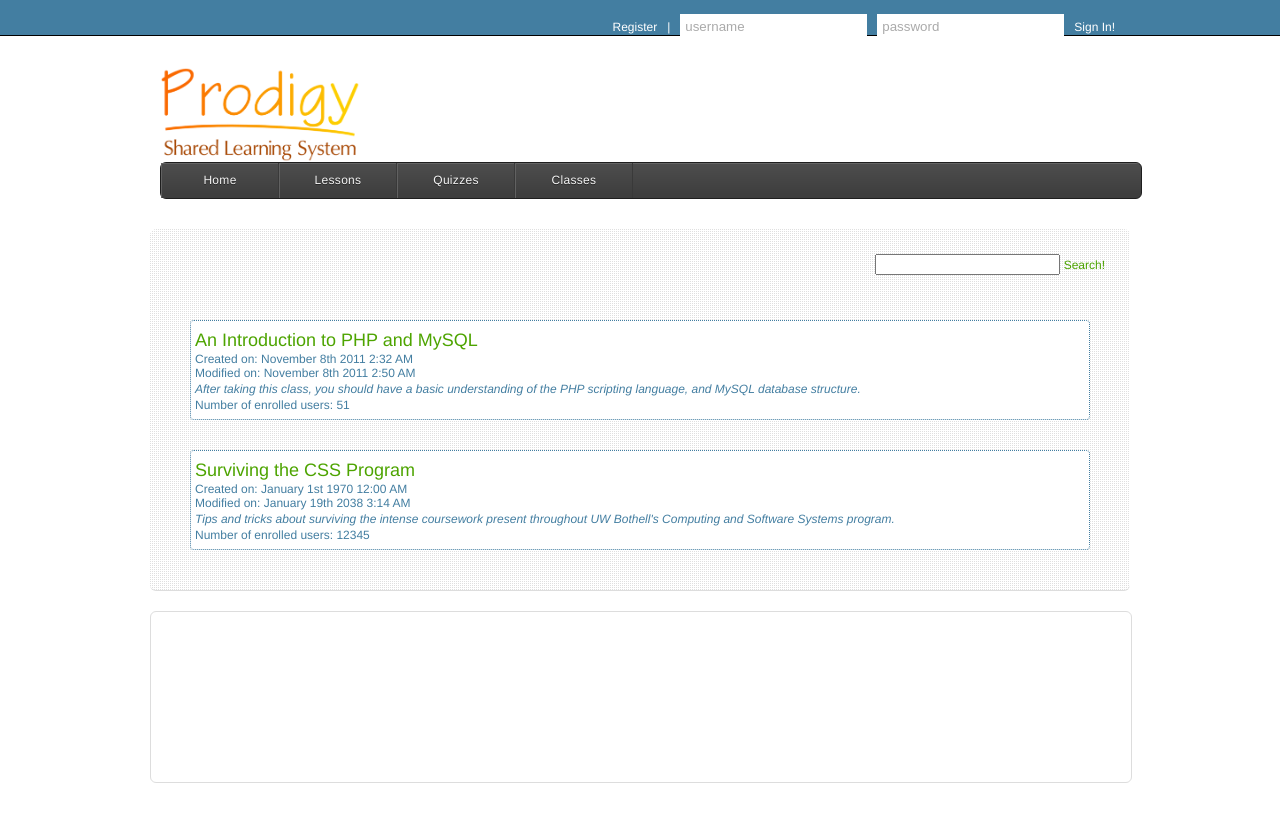
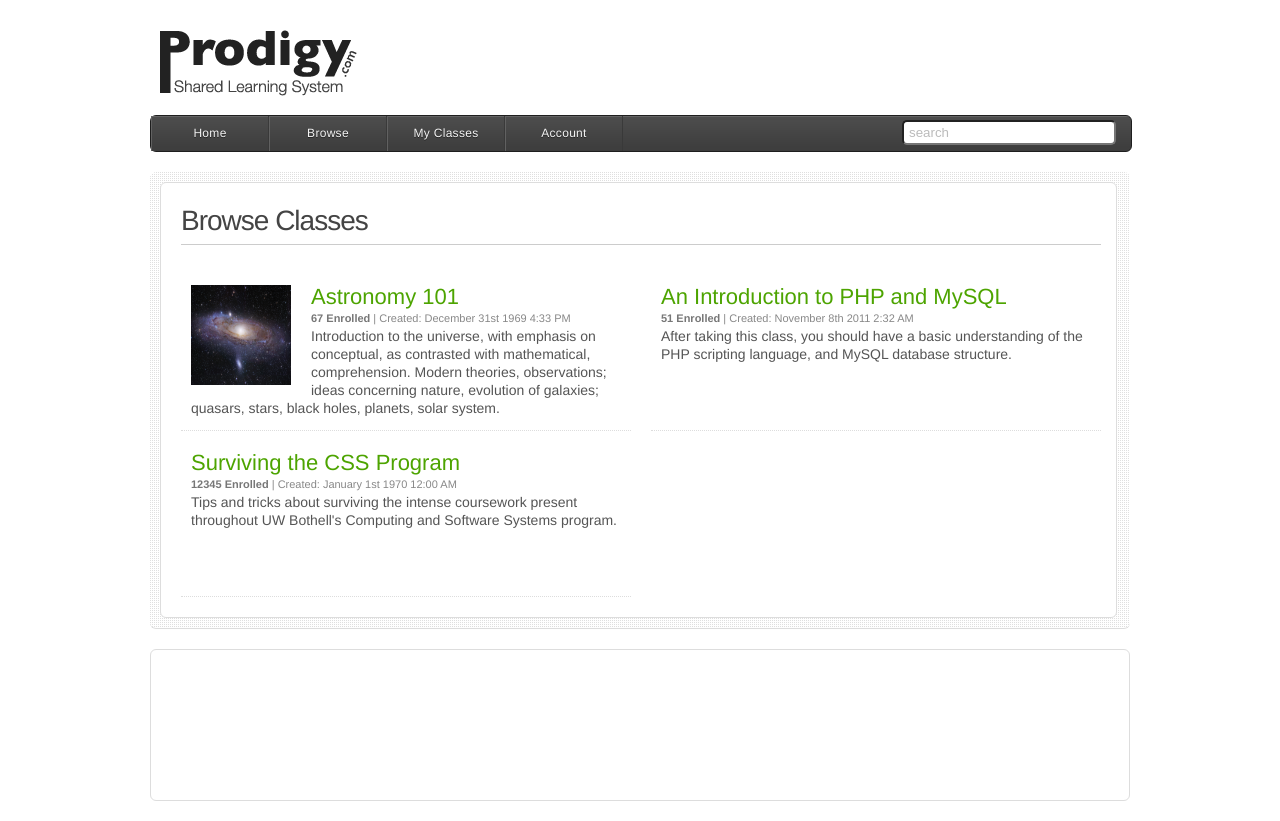
Before and after one commit to smartboyathome/Prodigy, a PHP site: page /catalog.php in a window 1280 px wide. Before the commit the page ends 783 px from the top, so only its background shows below. Run offline with PHP 8.4, Linux system fonts and the light colour scheme; data comes from the database, SQL or seed files in the repository.

Commit message:
Edited catalog page to fit new redesign, restructured CSS file

```diff
--- a/catalog.php
+++ b/catalog.php
@@ -1,74 +1,17 @@
-<?php
+<?php include_once 'includes/header.php'; ?>
 
-//initial connection to the MySQL server
-$connection = mysql_connect("localhost", "prodigy", "huskies");
+    <div id="wrapper" class="frame flc">
 
-if (!$connection){
-	die("Database connection error.");
-}
+        <div class="oneColumn">
+            <section class="classContainer">
+                <div class="header">Browse Classes</div>
+                <article class="classDescription">
+                    <div class="imageContainer"><img class="image" src="images/astronomy.jpg" alt="universe" /></div>
+            	    <h3 class="title">Astronomy 101</h3>
+            	    <div class="smallPrint"><span>67 Enrolled</span> | Created: December 31st 1969 4:33 PM</div>
+            	    <div class="description">Introduction to the universe, with emphasis on conceptual, as contrasted with mathematical, comprehension. Modern theories, observations; ideas concerning nature, evolution of galaxies; quasars, stars, black holes, planets, solar system. </div>
+                </article>
 
-
-//connects to the Prodigy database
-$db_select = mysql_select_db("prodigy", $connection);
-
-if (!$db_select){
-	die ("Error selecting database.");
-}
-
-?>
-
-
-
-<!DOCTYPE HTML>
-
-<head>
-    <title>Prodigy | Shared Learning System</title>
-    <link rel="Icon Name" href="/images/favicon.png">
-    <link rel="stylesheet" type="text/css" href="css/style.css" />
-    <meta name="description" content="" />
-</head>
-
-<body>
-
-<div id="login">
-    <div id="loginBar" class="frame">
-        <ul class="list">
-            <li><a href="">Sign In!</a></li>
-            <li><input type="text" name="password" value="password"/></li>
-            <li><input type="text" name="username" value="username"/></li>
-            <li>|</li>
-            <li><a href="">Register</a></li>
-        </ul>
-    </div>
-</div>
-
-<div id="test"></div>
-
-<div id="container">
-
-    <header id="header" class="frame">
-
-	    <h1 class="title"><img src="prodigylogo.png" width="200"></h1>
-    </header>
-
-    <nav id="nav" class="frame">
-    	<ul class="list">
-    	    <li><a href="">Home</a></li>
-    	    <li><a href="">Lessons</a></li>
-    	    <li><a href="">Quizzes</a></li>
-    	    <li><a href="">Classes</a></li>
-
-    	</ul>
-    </nav>
-
-    <div id="wrapper" class="frame">
-
-	    <div align="right" style="padding:15px; color: #437EA1; ">
-		<input type="text" align:right; name="search" /><a href=""> Search!</a>
-
-	    </div>
-
-	    <div style="overflow:scroll; height:inherit;">
                 <?php
             	$result = mysql_query("SELECT * FROM class", $connection);
 
@@ -78,39 +21,31 @@ if (!$db_select){
 
                 while ($row = mysql_fetch_array($result)){
                 	echo("
-		    <section class='catalog'>
-			<h3 class='header'>".$row[name]."</h3>
-			<div class='createdDate'>Created on: ");
+            	    <article class='classDescription'>
+            	        <h3 class='title'>".$row[name]."</h3>
+            	        <div class='smallPrint'><span>".$row[enrolledCnt]." Enrolled </span> | Created: ");
                        echo date('F jS Y g:i A', $row[createdDate]);
 
+                       echo ("</div>");
+                       /*
                         echo ("</div>
                         <div class='modifiedDate'>Modified on: ");
 
                         echo date('F jS Y g:i A', $row[lastModDate]);
-
+                        */
             	        echo ("<div class='description'>
-			    <p><i>".$row[description]."</i></p>
+            	            <p>".$row[description]."</p>
             	        </div>
-
-		    <div class='enrolledCnt'>Number of enrolled users:
-			".$row[enrolledCnt]."
-		    </div>
-		    </section>");
+            	    </article>");
             	}
 
             	mysql_free_result($result);
             	?>
-	 </div>
 
+        	</section>
 
+        </div> <!-- .oneColumn -->
 
     </div> <!--#wrapper -->
 
-    <footer id ="footer" class="frame">
-
-    </footer>
-
-</div>
-
-</body>
-</html>
+<?php include_once 'includes/footer.php'; ?>
--- a/css/style.css
+++ b/css/style.css
@@ -56,7 +56,7 @@ body {
 	.classpage .list{}
 	.classpage .list li { font-size: 15px;}
 
-.frame { width: 960px; margin: 0 auto;  background: #FFF; padding: 10px; }
+.frame { width: 960px; margin: 0 auto;  background: #FFF; padding: 10px; overflow: hidden;}
 .grid { margin: auto 10px; }
 
 #container { width: 980px; margin: 0 auto; background: #FFF; }
@@ -75,6 +75,8 @@ body {
 #header { height: 75px; margin-top: 20px; border-top: 0; }
 	#header .title {}
 
+.header { font-size: 28px;  letter-spacing: -1px; line-height: 36px; color: #444; padding-bottom: 5px; margin-bottom: 20px; border-bottom: 1px solid #ccc;  }
+
 #nav ul { margin-bottom: 20px; width: 980px; }
 	#nav .list {height: 35px; ; border: 1px solid #1E1E1E; background: url('../images/nav_bg.png'); }
 	#nav .list li { line-height: 35px; float: left; }
@@ -87,25 +89,31 @@ body {
 
 #wrapper { height: auto; padding: 10px; background: url('../images/content-bg.png'); margin-bottom: 20px; border-bottom: 1px solid #DDD; }
 
-#mainColumn { width: 595px; height: auto; background: #FFF; padding: 20px; float: left; border: 1px solid #DDD; margin-right: 20px; }
-	#mainColumn .header { font-size: 28px;  letter-spacing: -1px; line-height: 36px; color: #444; padding-bottom: 5px; margin-bottom: 20px; border-bottom: 1px solid #ccc;}
-	#mainColumn .classDescription { padding: 20px 10px; border-bottom: 1px dotted #CCC;}
-	#mainColumn .classDescription:hover { cursor: pointer; background: #F0F0F0; }
-	#mainColumn .classDescription .imageContainer { float: left; margin-right: 20px; }
-	#mainColumn .classDescription .image { width: 100px; height: 100px; }
-	#mainColumn .classDescription .title { font-size: 22px; line-height: 24px; color: #4DA400; }
-	#mainColumn .classDescription .smallPrint { font-size: 11px; line-height: 18px; color: #888; }
-	#mainColumn .classDescription .smallPrint span { font-weight: bold; color: #777;}
-	#mainColumn .classDescription .description { font-size: 14px; line-height: 18px; color: #555; }
+#mainColumn { width: 595px; height: auto; background: #FFF; padding: 20px; float: left; border: 1px solid #DDD; margin-right: 20px; }	#mainColumn .classDescription { padding: 20px 10px; border-bottom: 1px dotted #CCC;}
 
 #secondaryColumn { width: 260px; height: 500px; padding: 20px; background: #FFF; float: left; border: 1px solid #DDD; }
-	#secondaryColumn .header { font-size: 28px;  letter-spacing: -1px; line-height: 36px; color: #444; padding-bottom: 5px; margin-bottom: 20px; border-bottom: 1px solid #ccc;  }
 	#secondaryColumn .list { margin-top: -20px; }
 	#secondaryColumn .list li a { padding-left: 10px; display: block; font-size: 12px; line-height: 30px; border-bottom: 1px dotted #CCC; }
 	#secondaryColumn .list li a:hover { background: #F0F0F0; }
 
+.oneColumn {  width: 915px; height: auto; background: #FFF; padding: 20px; float: left; border: 1px solid #DDD; overflow: hidden;}
+		.oneColumn .header { width: 920px; }
+		.oneColumn .classDescription { width: 430px; height: 125px; float: left; margin: 0 20px 0 0;}
+
+.classDescription { border-bottom: 1px dotted #DDD; padding: 20px 10px; }
+	.classDescription:hover { cursor: pointer; background: #F0F0F0; }
+	.classDescription .imageContainer { float: left; margin-right: 20px; }
+	.classDescription .image { width: 100px; height: 100px; }
+	.classDescription .title { font-size: 22px; line-height: 24px; color: #4DA400; }
+	.classDescription .smallPrint { font-size: 11px; line-height: 18px; color: #888; }
+	.classDescription .smallPrint span { font-weight: bold; color: #777;}
+	.classDescription .description { font-size: 14px; line-height: 18px; color: #555; }
+
+
 #footer { height: 150px; border: 1px solid #DDD; margin-bottom: 20px; }
 
-#wrapper, #mainColumn, #secondaryColumn, #nav .list, #footer {
+.classContainer { width: 1000px; overflow: hidden; }
+
+#wrapper, #mainColumn, #secondaryColumn, #nav .list, #footer, .oneColumn {
 	-moz-border-radius: 6px; -webkit-border-radius: 6px; border-radius: 6px;
 }
--- a/includes/header.php
+++ b/includes/header.php
@@ -39,7 +39,7 @@ if (!$db_select){
     	<ul class="list">
     	    <li><a href="">Home</a></li>
     	    <li><a href="">Browse</a></li>
-    	    <li><a href="">Categories</a></li>
+    	    <li><a href="">My Classes</a></li>
     	    <li><a href="">Account</a></li>
     	    <li class="search"><input type="text" name="search" value="search"/></li>
     	</ul>
```
Lines whose indentation alone changed are shown as unchanged.
